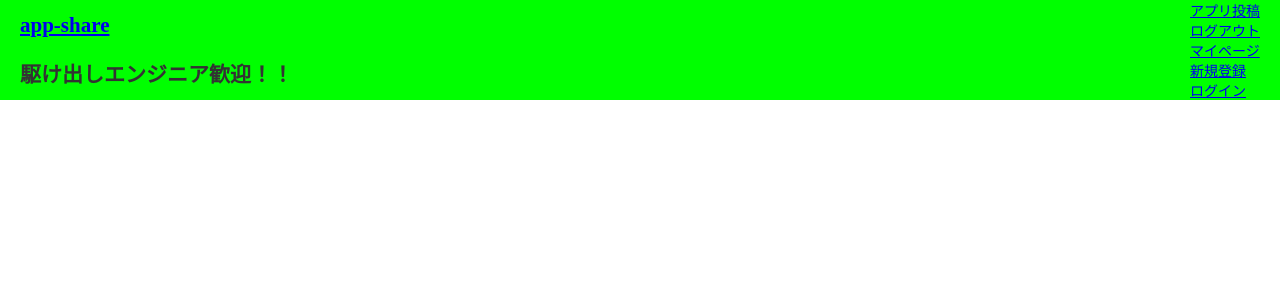
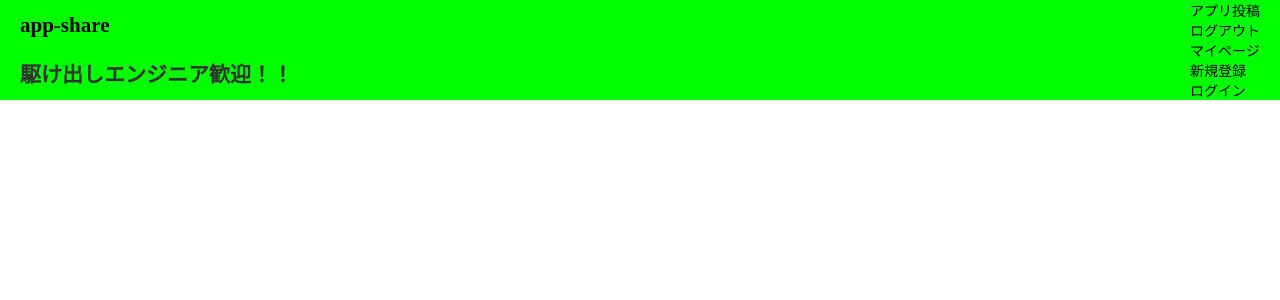
Before and after one commit to doshara1280/app-share, an Angular app: page / in a window 1280 px wide. Shown: the top 300 px of the page. Built offline with nearby package versions, Linux system fonts and the light colour scheme.

Commit message:
リンクの文字列を黒にし、下線を非表示

```diff
--- a/src/styles.css
+++ b/src/styles.css
@@ -12,3 +12,8 @@ ul,li {
   padding: 0;
   margin: 0;
 }
+
+a {
+  text-decoration: none;
+  color: black;
+}
```
